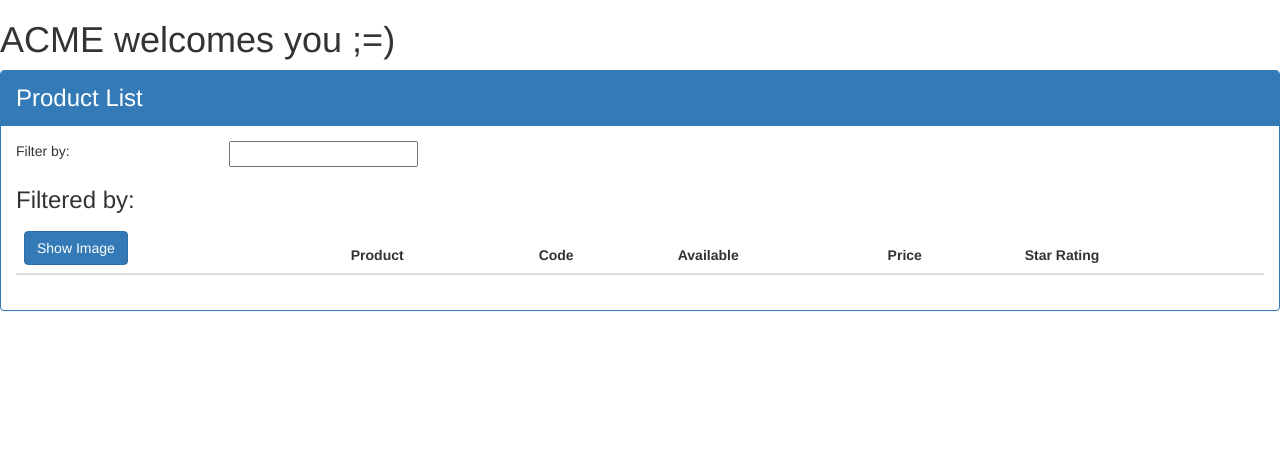
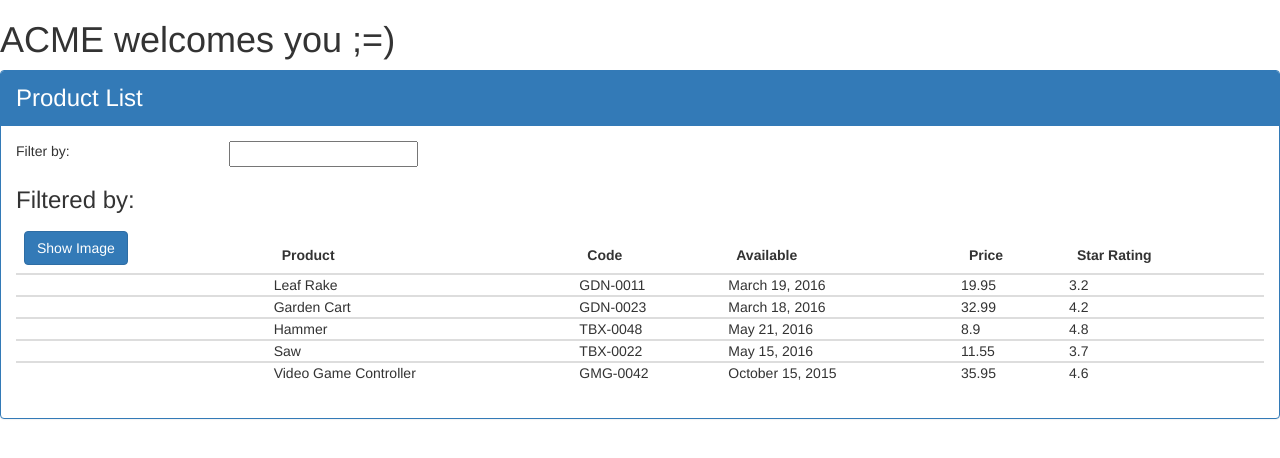
Before and after one commit to YoneMoreno/LearningAngular, an Angular app in the folder APM/: page / in a window 1280 px wide. Shown: the top 458 px of the page. Built offline with nearby package versions, Linux system fonts and the light colour scheme.

Commit message:
added product info using *ngFor

```diff
--- a/APM/src/app/products/product-list.component.html
+++ b/APM/src/app/products/product-list.component.html
@@ -32,8 +32,13 @@
           <th>Star Rating</th>
         </tr>
         </thead>
-        <tbody>
-
+        <tbody *ngFor="let product of products">
+        <td></td>
+        <td>{{product.productName}}</td>
+        <td>{{product.productCode}}</td>
+        <td>{{product.releaseDate}}</td>
+        <td>{{product.price}}</td>
+        <td>{{product.starRating}}</td>
         </tbody>
       </table>
     </div>
```
